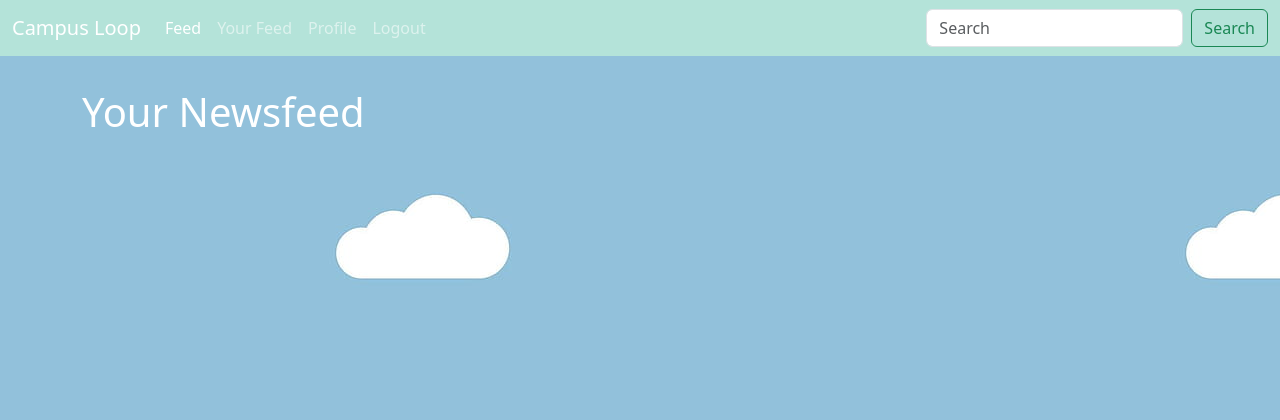
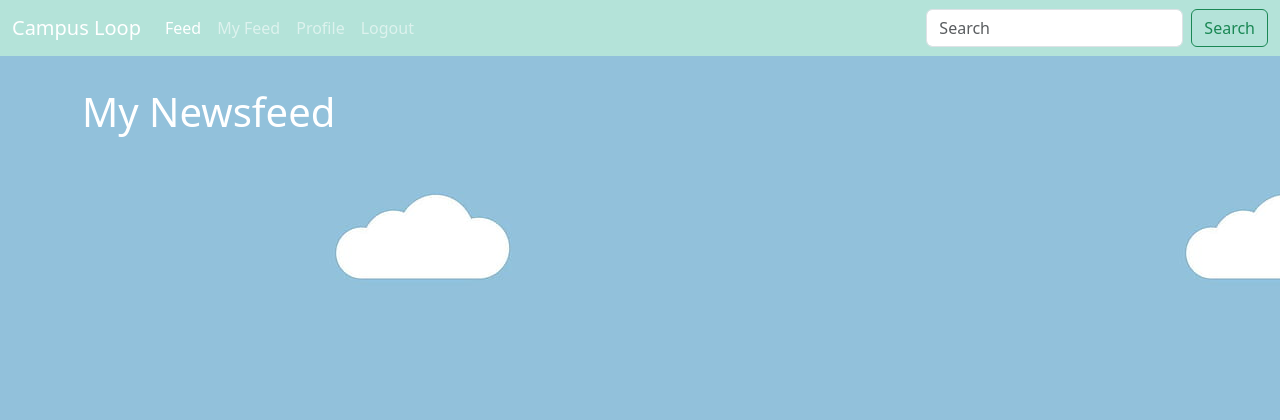
Before and after one commit to juanrg321/projectCL, a Flask app: page /home1 in a window 1280 px wide. Shown: the top 420 px of the page. Run offline with Flask 3, Linux system fonts and the light colour scheme; the visitor is signed in with stand-in values (Sample User, id 1); data that the repository does not hold is empty.

Commit message:
Add files via upload

```diff
--- a/templates/home1.html
+++ b/templates/home1.html
@@ -1,7 +1,7 @@
 {% extends "base.html" %}
 
 {% block content %}
-<h1> <p style="color:rgb(255, 255, 255)">Your Newsfeed</h1>
+<h1> <p style="color:rgb(255, 255, 255)">My Newsfeed</h1>
 <br/>
     {% for post in posts %}
         {% if current_user.likes == post.tag or current_user.likes == post.tag2 or current_user.likes == post.tag3 or current_user.likes2 == post.tag or current_user.likes2 == post.tag2 or current_user.likes2 == post.tag3 or current_user.likes3 == post.tag or current_user.likes3 == post.tag2 or current_user.likes3 == post.tag3 %}
--- a/templates/navbar.html
+++ b/templates/navbar.html
@@ -12,7 +12,7 @@
           </li>
           {% if current_user.is_authenticated %}
           <li class="nav-item">
-            <a class="nav-link " href = "{{url_for('home1')}}">Your Feed</a>
+            <a class="nav-link" href = "{{url_for('home1')}}">My Feed</a>
           </li>
           {% endif %}
           <li class="nav-item">
```
